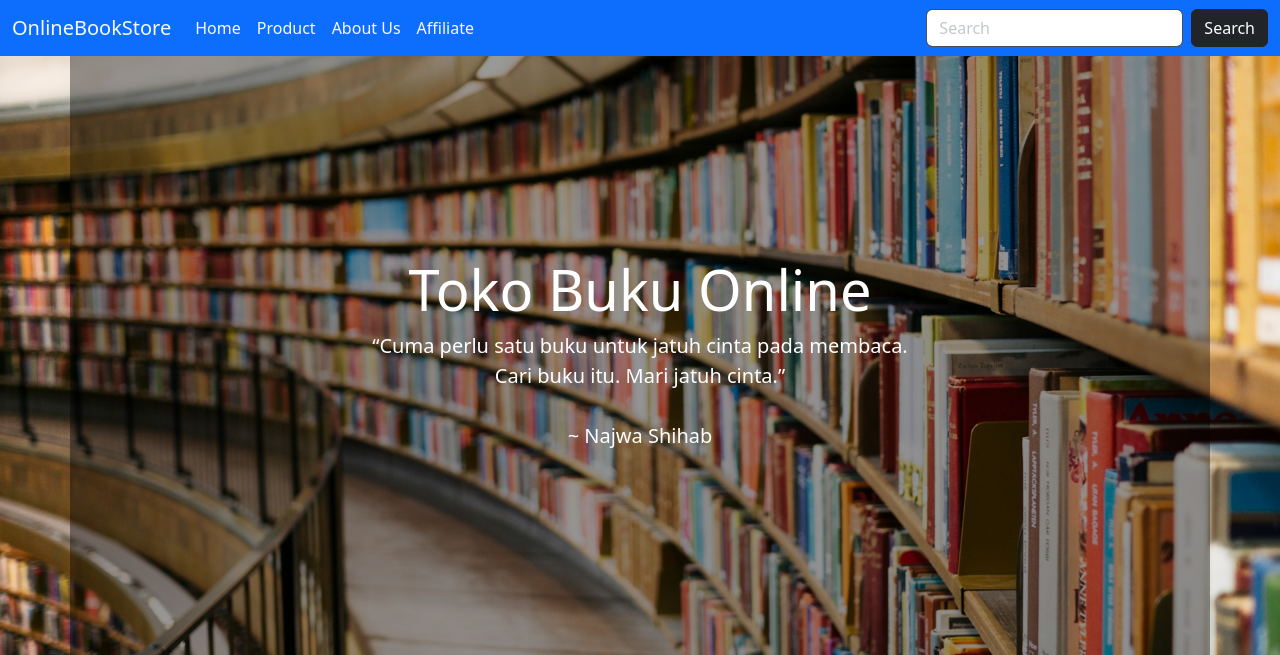
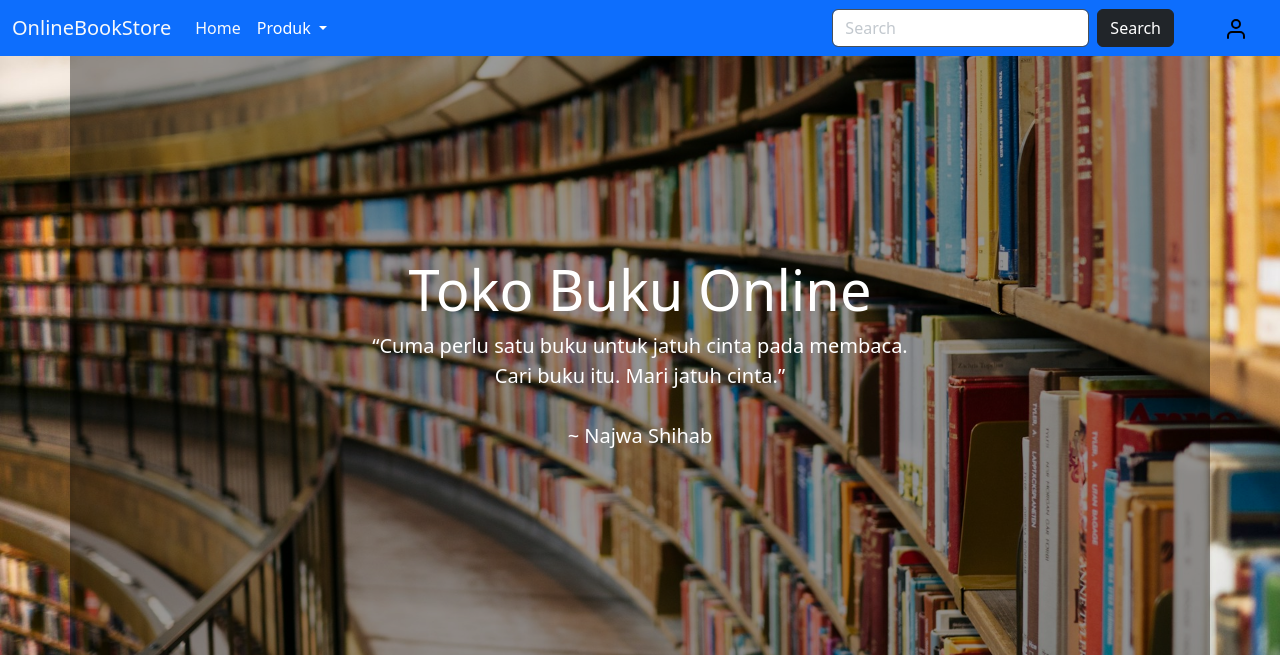
Before and after one commit to Maulanawesome5/perpustakaan, a Django app: page / in a window 1280 px wide. Shown: the top 655 px of the page. Run offline with Django 4.2, Linux system fonts and the light colour scheme; data comes from the database, SQL or seed files in the repository; some libraries are stand-ins or nearby versions.

Commit message:
update and add user icon

```diff
--- a/templates/snippets/footer.html
+++ b/templates/snippets/footer.html
@@ -11,10 +11,10 @@
 
         <!-- Right -->
         <div>
-            <a href="#">
+            <a href="https://play.google.com/store/games?device=windows" target="_blank">
                 <img src="{% static 'icon/badge_googleplay.png' %}" alt="GooglePlay" style="width: 34%;">
             </a>
-            <a href="#">
+            <a href="https://www.apple.com/id/app-store/" target="_blank">
                 <img src="{% static 'icon/badge_iOS.png' %}" alt="AppStore">
             </a>
         </div>
--- a/templates/snippets/navbar.html
+++ b/templates/snippets/navbar.html
@@ -1,3 +1,4 @@
+{% load static %}
 <nav class="navbar bg-primary navbar-expand-lg" data-bs-theme="dark">
     <div class="container-fluid">
         <a class="navbar-brand" href="{% url 'index' %}">OnlineBookStore</a>
@@ -9,39 +10,27 @@
             <li class="nav-item">
             <a class="nav-link active" aria-current="page" href="{% url 'index' %}">Home</a>
             </li>
-            <li class="nav-item">
-            <a class="nav-link active" aria-current="page" href="{% url 'produk:index' %}">Product</a>
+            <li class="nav-item dropdown">
+                <a class="nav-link dropdown-toggle text-white" href="#" role="button" data-bs-toggle="dropdown" aria-expanded="false">
+                    Produk
+                </a>
+                <ul class="dropdown-menu">
+                    <li><a class="dropdown-item" href="{% url 'produk:index' %}">Semua Produk</a></li>
+                    <li><a class="dropdown-item" href="#">Buku</a></li>
+                    <li><a class="dropdown-item" href="#">Stationery</a></li>
+                </ul>
             </li>
-            <li class="nav-item">
-            <a class="nav-link active" aria-current="page" href="#">About Us</a>
-            </li>
-            <li class="nav-item">
-            <a class="nav-link active" aria-current="page" href="#">Affiliate</a>
-            </li>
-<!--
-            <li class="nav-item">
-            <a class="nav-link" href="#">Link</a>
-            </li>
-            <li class="nav-item dropdown">
-            <a class="nav-link dropdown-toggle" href="#" role="button" data-bs-toggle="dropdown" aria-expanded="false">
-                Dropdown
-            </a>
-            <ul class="dropdown-menu">
-                <li><a class="dropdown-item" href="#">Action</a></li>
-                <li><a class="dropdown-item" href="#">Another action</a></li>
-                <li><hr class="dropdown-divider"></li>
-                <li><a class="dropdown-item" href="#">Something else here</a></li>
-            </ul>
-            </li>
-            <li class="nav-item">
-            <a class="nav-link disabled" aria-disabled="true">Disabled</a>
-            </li>
--->
         </ul>
         <form class="d-flex" role="search">
             <input class="form-control me-2" type="search" placeholder="Search" aria-label="Search">
             <button class="btn btn-dark" type="submit">Search</button>
         </form>
+        <!-- Tombol icon login user -->
+        <ul class="navbar-nav">
+            <a class="color-white" href="#">
+                <img src="{% static 'icon/user.svg' %}" style="margin-left: 50px; margin-right: 20px;">
+            </a>
+        </ul>
         </div>
     </div>
 </nav>
```
Also changed, not shown: static/icon/user.svg (added).
